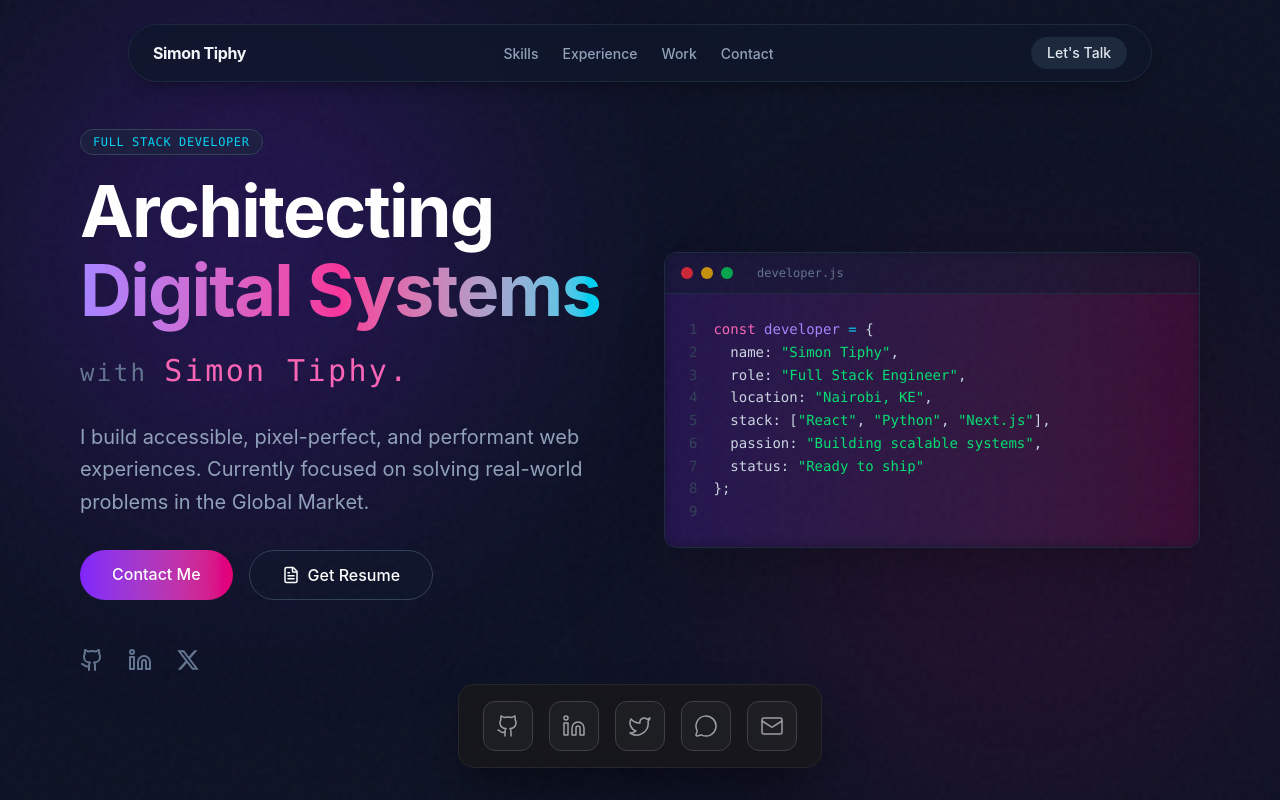
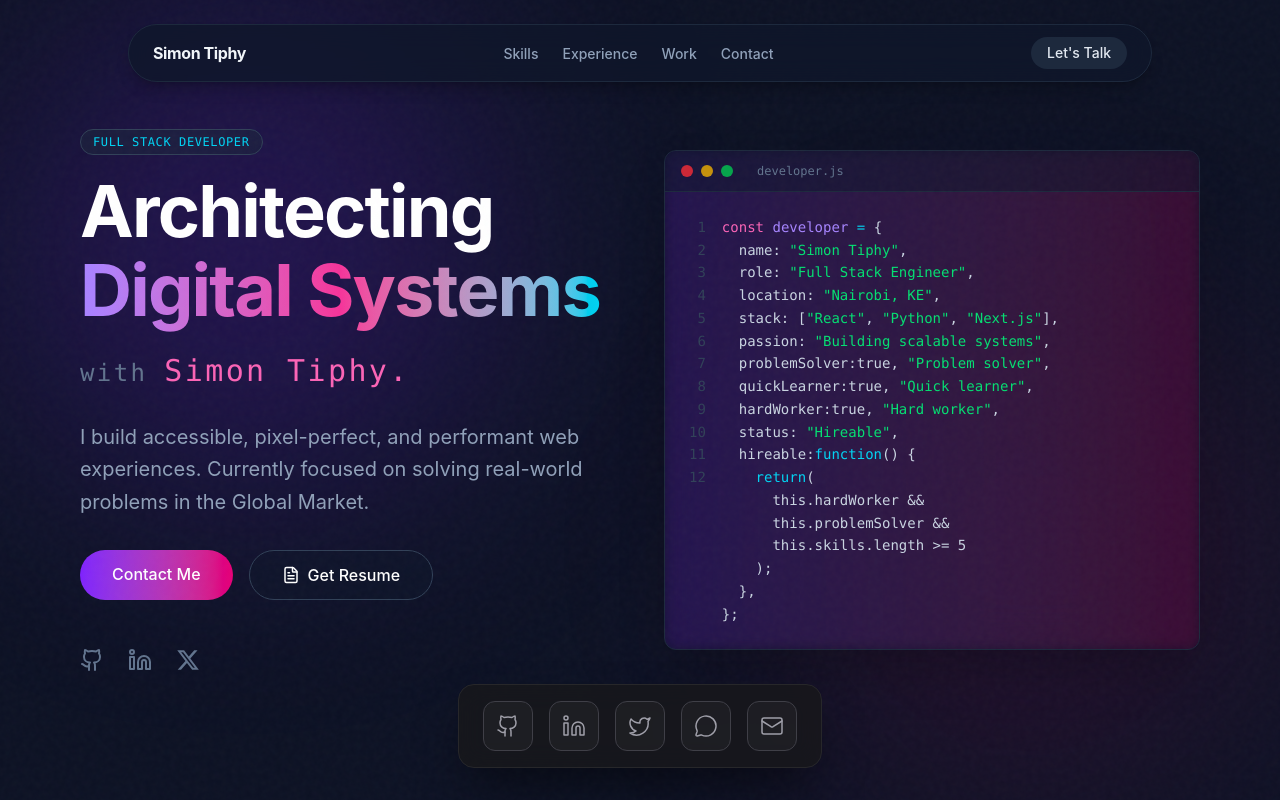
Before and after one commit to simon-tiphy/simon-tiphy-portfolio, a React app in the folder frontend/: page / in a window 1280 px wide. Shown: the top 800 px of the page. Built offline with nearby package versions, Linux system fonts and the light colour scheme; the HTML template or start-up script is replaced by a standard one.

Commit message:
feat: Enhance Hero component's developer profile with new attributes and a `hireable` method in the code display.

```diff
--- a/frontend/src/components/Hero.jsx
+++ b/frontend/src/components/Hero.jsx
@@ -1,3 +1,136 @@
+// import { motion } from 'framer-motion';
+// import { Github, Linkedin, Mail, FileText } from 'lucide-react';
+
+// export default function Hero() {
+//   const codeString = `const developer = {
+//   name: "Simon Tiphy",
+//   role: "Full Stack Engineer",
+//   location: "Nairobi, KE",
+//   stack: ["React", "Python", "Next.js"],
+//   passion: "Building scalable systems",
+//   problemSolver:true,
+//   quickLearner:true,
+//   hardWorker:true,
+//   status: "Hireable"
+// };`;
+
+//   return (
+//     <section className="relative min-h-screen w-full flex items-center justify-center px-6 lg:px-20 overflow-hidden pt-20 lg:pt-0">
+//       {/* Background Gradients */}
+//       <div className="absolute top-0 left-0 w-[500px] h-[500px] bg-violet-600/20 blur-[120px] rounded-full pointer-events-none" />
+//       <div className="absolute bottom-0 right-0 w-[500px] h-[500px] bg-pink-600/10 blur-[120px] rounded-full pointer-events-none" />
+
+//       <div className="max-w-7xl w-full grid grid-cols-1 lg:grid-cols-2 gap-12 items-center relative z-10">
+
+//         {/* Left Column: Text & CTA */}
+//         <div className="text-left">
+//           <motion.div
+//             initial={{ opacity: 0, x: -20 }}
+//             animate={{ opacity: 1, x: 0 }}
+//             transition={{ duration: 0.6 }}
+//           >
+//             <span className="inline-block mb-4 px-3 py-1 rounded-full bg-slate-800/50 border border-slate-700 text-cyan-400 text-xs font-mono tracking-wider backdrop-blur-sm">
+//               FULL STACK DEVELOPER
+//             </span>
+
+//             <h1 className="text-5xl md:text-7xl font-bold tracking-tight text-white leading-[1.1] mb-6">
+//               Architecting <br />
+//               <span className="text-transparent bg-clip-text bg-gradient-to-r from-violet-400 via-pink-500 to-cyan-400">
+//                 Digital Systems
+//               </span>
+//             </h1>
+//             <h2 className="text-2xl font-mono text-slate-500 mb-8 tracking-widest "> with <span className="text-pink-400 font-normal text-3xl">Simon Tiphy.</span></h2>
+//             <p className="text-slate-400 text-lg md:text-xl max-w-lg leading-relaxed mb-8">
+//               I build accessible, pixel-perfect, and performant web experiences.
+//               Currently focused on solving real-world problems in the Global Market.
+//             </p>
+
+//             <div className="flex flex-wrap gap-4">
+//               <a
+//                 href="mailto:simontiphy@gmail.com"
+//                 className="px-8 py-3 rounded-full bg-gradient-to-r from-violet-600 to-pink-600 text-white font-medium hover:shadow-[0_0_20px_rgba(139,92,246,0.5)] transition-all transform hover:-translate-y-1"
+//               >
+//                 Contact Me
+//               </a>
+//               <a
+//                 href="#"
+//                 className="px-8 py-3 rounded-full bg-slate-900/50 border border-slate-700 text-white font-medium hover:bg-slate-800 transition-all flex items-center gap-2 group"
+//               >
+//                 <FileText size={18} className="group-hover:text-cyan-400 transition-colors" />
+//                 Get Resume
+//               </a>
+//             </div>
+
+//             <div className="mt-12 flex items-center gap-6 text-slate-500">
+//               <a href="https://github.com/simon-tiphy" target="_blank" rel="noreferrer" className="hover:text-white transition-colors"><Github size={24} /></a>
+//               <a href="https://www.linkedin.com/in/simon-tiphy-77357130b/" target="_blank" rel="noreferrer" className="hover:text-blue-400 transition-colors"><Linkedin size={24} /></a>
+//               <a href="https://x.com/SimonTiphy" target="_blank" rel="noreferrer" className="hover:text-white transition-colors"><svg viewBox="0 0 24 24" fill="currentColor" className="w-6 h-6"><path d="M18.244 2.25h3.308l-7.227 8.26 8.502 11.24H16.17l-5.214-6.817L4.99 21.75H1.68l7.73-8.835L1.254 2.25H8.08l4.713 6.231zm-1.161 17.52h1.833L7.084 4.126H5.117z"></path></svg></a>
+//             </div>
+//           </motion.div>
+//         </div>
+
+//         {/* Right Column: Code Window */}
+//         <motion.div
+//           className="relative hidden lg:block"
+//           initial={{ opacity: 0, x: 20 }}
+//           animate={{ opacity: 1, x: 0 }}
+//           transition={{ duration: 0.8, delay: 0.2 }}
+//         >
+//           <div className="relative rounded-xl bg-[#0d1224]/80 border border-slate-800 backdrop-blur-xl shadow-2xl overflow-hidden group hover:border-slate-700 transition-colors">
+//             {/* Window Controls */}
+//             <div className="flex items-center gap-2 px-4 py-3 bg-slate-900/50 border-b border-slate-800">
+//               <div className="w-3 h-3 rounded-full bg-red-500/80" />
+//               <div className="w-3 h-3 rounded-full bg-yellow-500/80" />
+//               <div className="w-3 h-3 rounded-full bg-green-500/80" />
+//               <span className="ml-4 text-xs font-mono text-slate-500">developer.js</span>
+//             </div>
+
+//             {/* Code Content */}
+//             <div className="p-6 font-mono text-sm leading-relaxed">
+//               <div className="flex">
+//                 <div className="text-slate-700 select-none mr-4 text-right">
+//                   {Array.from({ length: 9 }).map((_, i) => (
+//                     <div key={i}>{i + 1}</div>
+//                   ))}
+//                 </div>
+//                 <div className="text-slate-300">
+//                   <span className="text-pink-400">const</span> <span className="text-violet-400">developer</span> <span className="text-cyan-400">=</span> {'{'}
+//                   <br />
+//                   &nbsp;&nbsp;name: <span className="text-green-400">"Simon Tiphy"</span>,
+//                   <br />
+//                   &nbsp;&nbsp;role: <span className="text-green-400">"Full Stack Engineer"</span>,
+//                   <br />
+//                   &nbsp;&nbsp;location: <span className="text-green-400">"Nairobi, KE"</span>,
+//                   <br />
+//                   &nbsp;&nbsp;stack: [<span className="text-green-400">"React"</span>, <span className="text-green-400">"Python"</span>, <span className="text-green-400">"Next.js"</span>],
+//                   <br />
+//                   &nbsp;&nbsp;passion: <span className="text-green-400">"Building scalable systems"</span>,
+//                   <br />
+//                   &nbsp;&nbsp;problemSolver:true, <span className="text-green-400">"Problem solver"</span>,
+//                   <br />
+//                   &nbsp;&nbsp;quickLearner:true, <span className="text-green-400">"Quick learner"</span>,
+//                   <br />
+//                   &nbsp;&nbsp;hardWorker:true, <span className="text-green-400">"Hard worker"</span>,
+//                   <br />
+//                   &nbsp;&nbsp;status: <span className="text-green-400">"Hireable"</span>
+//                   <br />
+
+//                   {'}'};
+//                 </div>
+//               </div>
+//             </div>
+
+//             {/* Glow Effect */}
+//             <div className="absolute -inset-1 bg-gradient-to-r from-violet-600 to-pink-600 rounded-xl blur opacity-20 group-hover:opacity-40 transition duration-1000 group-hover:duration-200 -z-10"></div>
+//           </div>
+//         </motion.div>
+
+//       </div>
+//     </section>
+//   );
+// }
+
+
 import { motion } from 'framer-motion';
 import { Github, Linkedin, Mail, FileText } from 'lucide-react';
 
@@ -8,7 +141,17 @@ export default function Hero() {
   location: "Nairobi, KE",
   stack: ["React", "Python", "Next.js"],
   passion: "Building scalable systems",
-  status: "Ready to ship"
+  problemSolver:true,
+  quickLearner:true,
+  hardWorker:true,
+  status: "Hireable",
+  hireable:function() {
+    return(
+      this.hardWorker &&
+      this.problemSolver &&
+      this.skills.length >= 5
+    );
+  }
 };`;
 
   return (
@@ -86,7 +229,7 @@ export default function Hero() {
             <div className="p-6 font-mono text-sm leading-relaxed">
               <div className="flex">
                 <div className="text-slate-700 select-none mr-4 text-right">
-                  {Array.from({ length: 9 }).map((_, i) => (
+                  {Array.from({ length: 12 }).map((_, i) => (
                     <div key={i}>{i + 1}</div>
                   ))}
                 </div>
@@ -103,7 +246,27 @@ export default function Hero() {
                   <br />
                   &nbsp;&nbsp;passion: <span className="text-green-400">"Building scalable systems"</span>,
                   <br />
-                  &nbsp;&nbsp;status: <span className="text-green-400">"Ready to ship"</span>
+                  &nbsp;&nbsp;problemSolver:true, <span className="text-green-400">"Problem solver"</span>,
+                  <br />
+                  &nbsp;&nbsp;quickLearner:true, <span className="text-green-400">"Quick learner"</span>,
+                  <br />
+                  &nbsp;&nbsp;hardWorker:true, <span className="text-green-400">"Hard worker"</span>,
+                  <br />
+                  &nbsp;&nbsp;status: <span className="text-green-400">"Hireable"</span>,
+                  <br />
+                  &nbsp;&nbsp;hireable:<span className="text-cyan-400">function</span>() {'{'}
+                  <br />
+                  &nbsp;&nbsp;&nbsp;&nbsp;<span className="text-cyan-400">return</span>(
+                  <br />
+                  &nbsp;&nbsp;&nbsp;&nbsp;&nbsp;&nbsp;this.hardWorker &&
+                  <br />
+                  &nbsp;&nbsp;&nbsp;&nbsp;&nbsp;&nbsp;this.problemSolver &&
+                  <br />
+                  &nbsp;&nbsp;&nbsp;&nbsp;&nbsp;&nbsp;this.skills.length &gt;= 5
+                  <br />
+                  &nbsp;&nbsp;&nbsp;&nbsp;);
+                  <br />
+                  &nbsp;&nbsp;{'}'},
                   <br />
                   {'}'};
                 </div>
```
